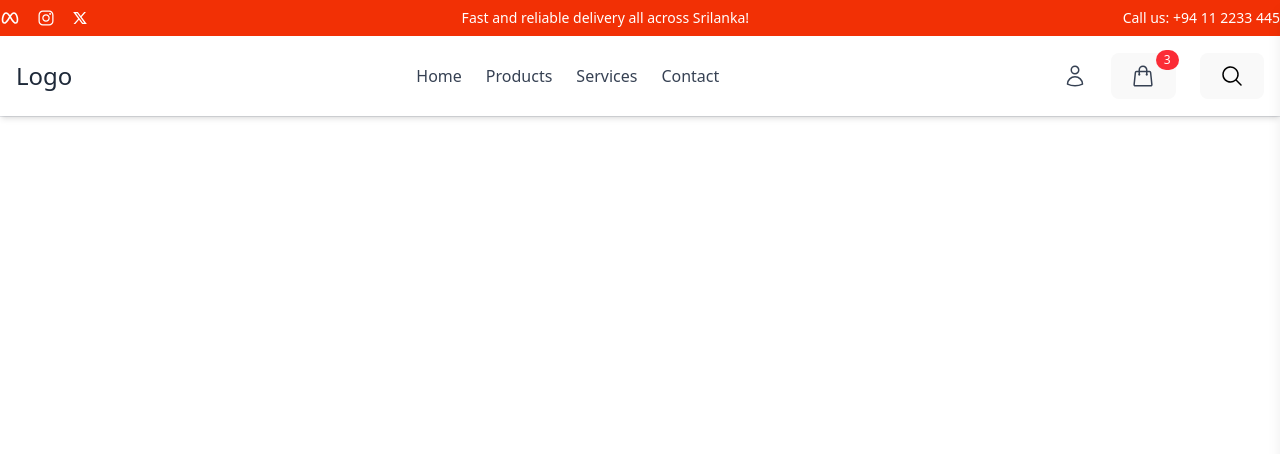
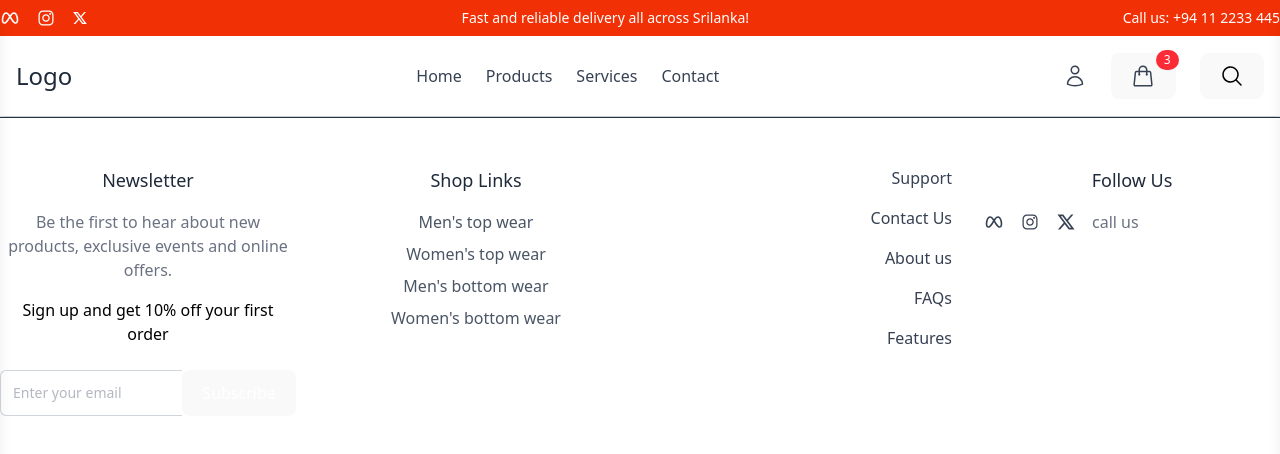
Before and after one commit to Sriyathurshan/Project, a React (Vite) app in the folder Frontend/: page / in a window 1280 px wide. Shown: the top 454 px of the page. Built offline with nearby package versions, Linux system fonts and the light colour scheme; a web font is replaced by a local one.

Commit message:
footer component added

```diff
--- /dev/null
+++ b/Frontend/src/components/common/Footer.tsx
@@ -0,0 +1,62 @@
+import React from 'react'
+import { IoLogoInstagram } from 'react-icons/io'
+import { RiTwitterFill, RiTwitterXLine } from 'react-icons/ri'
+import { TbBrandMeta } from 'react-icons/tb'
+
+const Footer = () => {
+  return (
+    <footer className='border-t py-12 bg-white'>
+        <div className='container mx-auto grid grid-cols-1 md:grid-cols-4 gap-8 px-4 lg:px-0 text-center text-gray-500'>
+            <div>
+                <h3 className='text-lg text-gray-800 mb-4'> Newsletter</h3>
+                <p className='text-gray-500 mb-4'>
+                    Be the first to hear about new products, exclusive events and online offers.
+                </p>
+                <p className='text-black font-medium mb-6'> Sign up and get 10% off your first order</p>
+            <form className='flex'>
+                <input
+                    type="email"
+                    placeholder='Enter your email'
+                    className='p-3 w-full text-sm border-t border-b border-l border-gray-300 rounded-l-md focus:outline-none focus:ring-2 focus:ring-gray-500 transition-all'
+                    required
+                />
+                <button type='submit' className='hover:bg-black text-white px-4 py-2 rounded-r-lg transition-all bg-gray-900'>
+                    Subscribe
+                </button>
+            </form>
+            </div>
+            {/* shoplinks */}
+            <div>
+                <h3 className='text-lg text-gray-800 mb-4'> Shop Links</h3>
+                <ul className='space-y-2 text-gray-600'>
+                    <li><a href='#' className=' hover:text-black'>Men's top wear</a></li>
+                    <li><a href='#' className=' hover:text-black'>Women's top wear</a></li>
+                    <li><a href='#' className=' hover:text-black'>Men's bottom wear</a></li>
+                    <li><a href='#' className=' hover:text-black'>Women's bottom wear</a></li>
+                </ul>
+            </div>
+            <div className='flex flex-col items-center md:items-end space-y-4'>
+                <a href='#' className='text-gray-700 hover:text-blue-500'>Support</a>
+                <a href='#' className='text-gray-700 hover:text-blue-500'>Contact Us</a>
+                <a href='#' className='text-gray-700 hover:text-blue-500'>About us</a>
+                <a href='#' className='text-gray-700 hover:text-blue-500'>FAQs</a>
+                <a href='#' className='text-gray-700 hover:text-blue-500'>Features</a>
+            </div>
+            <div>
+                <h3 className='text-lg text-gray-800 mb-4'>Follow Us</h3>
+                <div className='flex items-center space-x-4 mb-6'>
+                    <a href='#' target='_blank' rel='noopener noreferrer' className='text-gray-700 hover:text-blue-500'> <TbBrandMeta className='h-5 w-5'/> </a>
+                    <a href='#' target='_blank' rel='noopener noreferrer' className='text-gray-700 hover:text-blue-500'> <IoLogoInstagram className='h-5 w-5'/> </a>
+                    <a href='#' target='_blank' rel='noopener noreferrer' className='text-gray-700 hover:text-blue-500'> <RiTwitterXLine className='h-5 w-5'/> </a>
+                    <div>
+                        call us
+                    </div>
+                </div>
+
+            </div>
+        </div>
+    </footer>
+  )
+}
+
+export default Footer
--- a/Frontend/src/components/common/NavBar.tsx
+++ b/Frontend/src/components/common/NavBar.tsx
@@ -2,11 +2,16 @@ import React from 'react'
 import { HiOutlineUser ,HiOutlineShoppingBag,HiBars3BottomRight} from 'react-icons/hi2'
 import SearchBar from './SearchBar'
 import CartDrawer from '../layout/CartDrawer'
+import { IoMdCloseCircle } from 'react-icons/io'
 
 const NavBar = () => {
     const [drawerOpen, setDrawerOpen] = React.useState(false)
+    const [navdrawerOpen, setNavDrawerOpen] = React.useState(false)
       const toggleCartDrawer = () => {
         setDrawerOpen(!drawerOpen)
+      }
+      const toggleNavDrawer = () => {
+        setNavDrawerOpen(!navdrawerOpen)
       }
   return (
     <>
@@ -27,7 +32,7 @@ const NavBar = () => {
               </button>
               <SearchBar/>
             </div>
-            <button className="md:hidden text-gray-700">
+            <button onClick={toggleNavDrawer} className="md:hidden text-gray-700">
               <svg xmlns="http://www.w3.org/2000/svg" fill="none" viewBox="0 0 24 24" stroke-width="1.5" stroke="currentColor" className="w-6 h-6">
                 <path stroke-linecap="round" stroke-linejoin="round" d="M3.75 6.75h16.5M3.75 12H12m-8.25 5.25h16.5" />
               </svg>
@@ -35,6 +40,22 @@ const NavBar = () => {
         </div>
       </nav>
       <CartDrawer drawerOpen={drawerOpen} toggleCartDrawer={toggleCartDrawer} />
+      <div className={`fixed top-0 left-0 w-3/4 sm:w-1/2 h-full bg-white shadow-lg transform transition-transform duration-300 z-50 ${ navdrawerOpen ? 'translate-x-0' : '-translate-x-full' }`}>
+        <div className='flex justify-end p-4'>
+            <button onClick={toggleNavDrawer}>
+                <IoMdCloseCircle className='h-6 w-6 text-gray-600'/>
+            </button>
+        </div>
+        <div className="p-4">
+          <h2 className="text-xl font-bold mb-4">Navigation Menu</h2>
+          <ul>
+            <li><a href="#" className="block py-2 text-gray-700 hover:text-blue-500">Home</a></li>
+            <li><a href="#" className="block py-2 text-gray-700 hover:text-blue-500">Products</a></li>
+            <li><a href="#" className="block py-2 text-gray-700 hover:text-blue-500">Services</a></li>
+            <li><a href="#" className="block py-2 text-gray-700 hover:text-blue-500">Contact</a></li>
+          </ul>
+        </div>
+        </div>
     </>
   )
 }
--- a/Frontend/src/components/layout/UserLayout.tsx
+++ b/Frontend/src/components/layout/UserLayout.tsx
@@ -1,5 +1,6 @@
 import React from 'react'
 import Header from "../common/Header"
+import Footer from '../common/Footer'
 
 const UserLayout = () => {
   return (
@@ -7,7 +8,8 @@ const UserLayout = () => {
     {/* Header*/}
     <Header />
     {/* MainContent*/}
-    {/*Footer*/}</>
+    <Footer/>
+    </>
 
   )
 }
```
